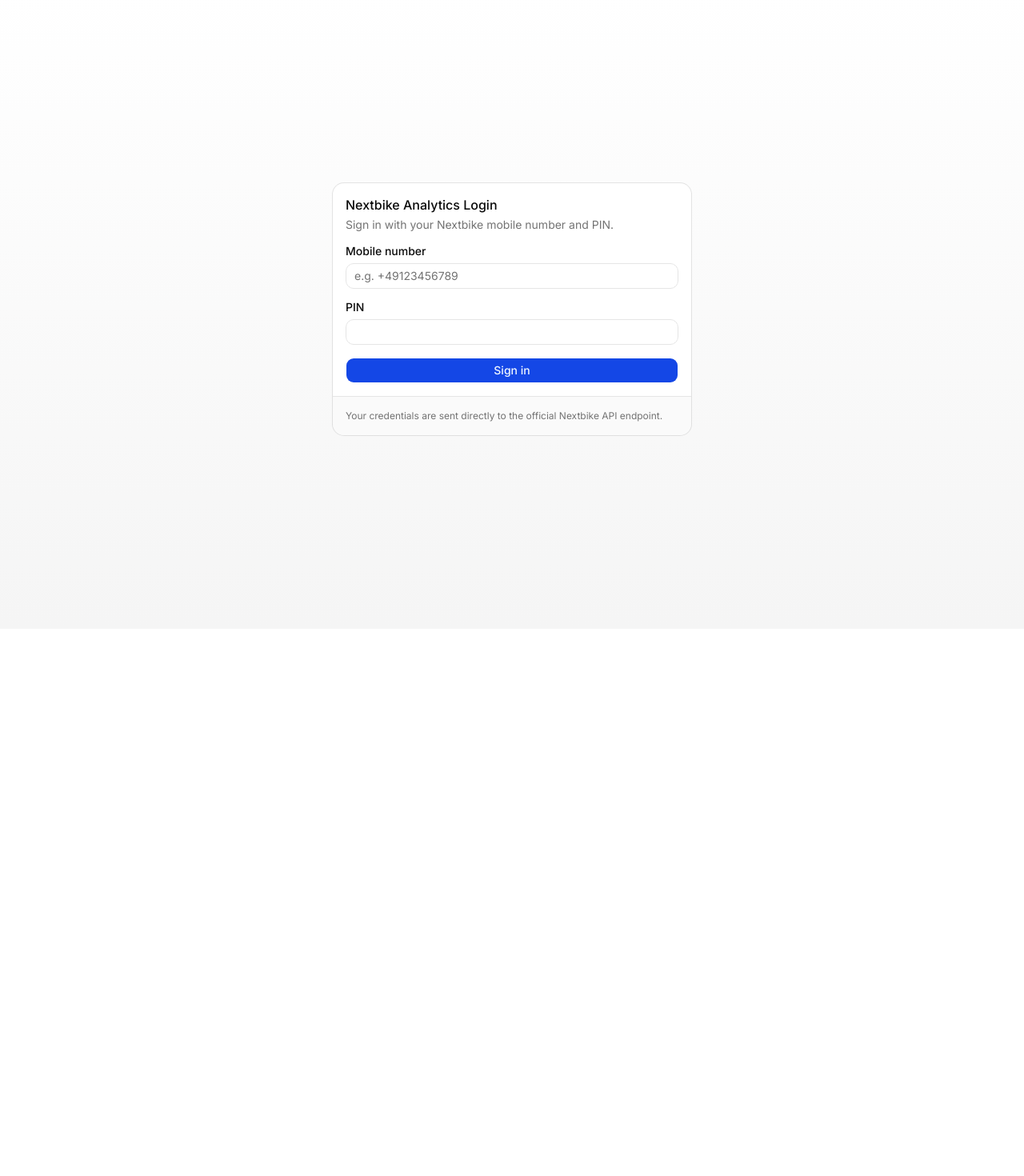
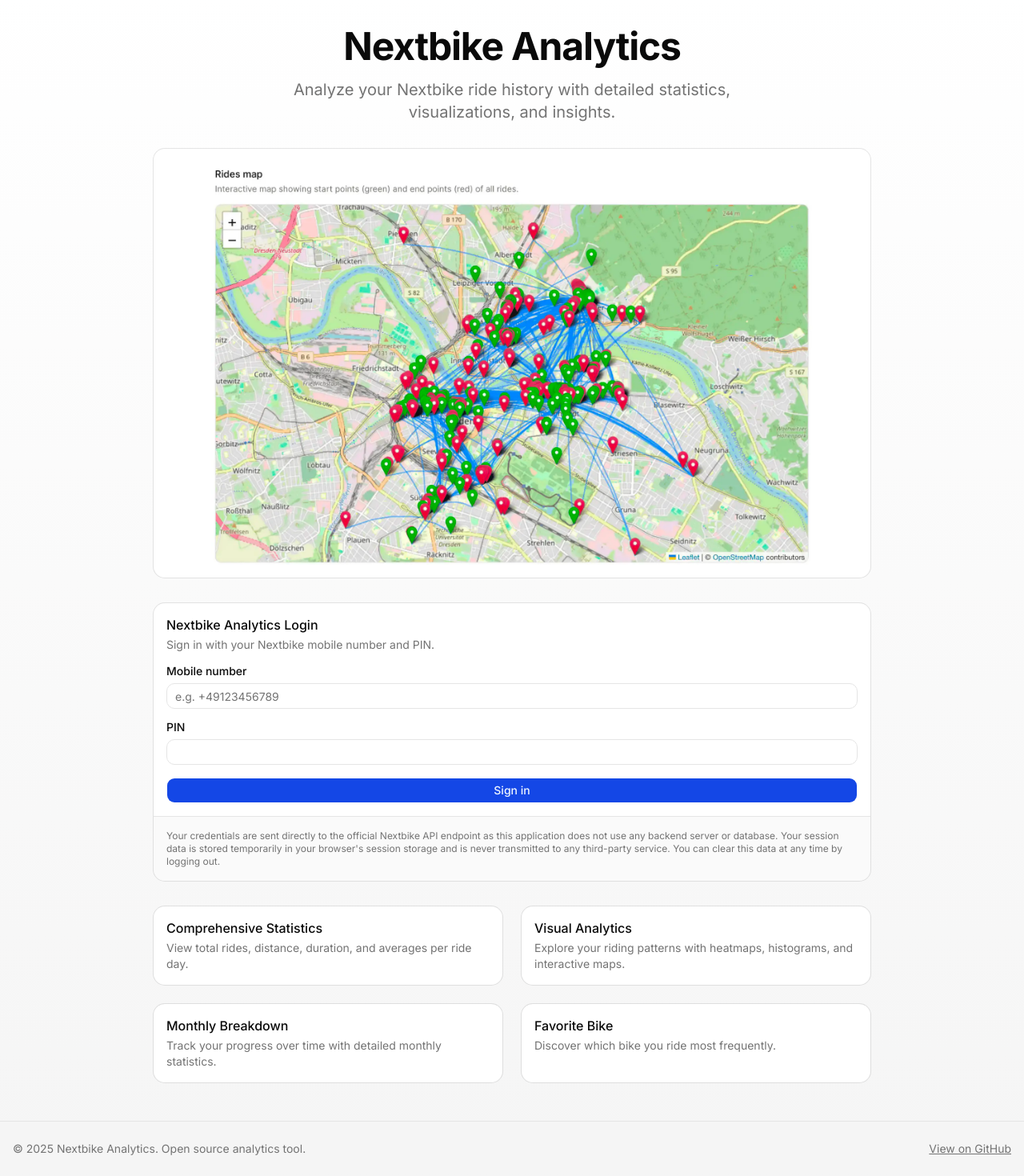
Before and after one commit to rFranzr/nextbike-analytics, a Next.js app: page / in a window 1280 px wide. Shown: the part 14-1484 px from the top of the page at 80% size. Before the commit the page ends 800 px from the top, so only its background shows below. Built offline with nearby package versions, Linux system fonts and the light colour scheme.

Commit message:
Feat: build a small landingpage

```diff
--- a/app/page.tsx
+++ b/app/page.tsx
@@ -1,5 +1,104 @@
+import Image from "next/image";
 import { LoginForm } from "@/components/login-form";
+import { Card, CardContent, CardHeader, CardTitle, CardDescription } from "@/components/ui/card";
 
 export default function Page() {
-  return <LoginForm />;
+  return (
+    <div className="flex min-h-screen flex-col bg-gradient-to-b from-background to-muted">
+      <main className="flex-1">
+        <div className="container mx-auto px-4 py-12">
+          <div className="mx-auto max-w-4xl space-y-8">
+            {/* Hero Section */}
+            <div className="text-center space-y-4">
+              <h1 className="text-4xl font-bold tracking-tight sm:text-5xl">
+                Nextbike Analytics
+              </h1>
+              <p className="text-xl text-muted-foreground max-w-2xl mx-auto">
+                Analyze your Nextbike ride history with detailed statistics, visualizations, and insights.
+              </p>
+            </div>
+
+            {/* Overview Image */}
+            <Card>
+              <CardContent className="p-0">
+                <div className="relative w-full aspect-video overflow-hidden rounded-lg">
+                  <Image
+                    src="/map.webp"
+                    alt="Nextbike Analytics Dashboard Overview"
+                    fill
+                    className="object-contain"
+                    priority
+                  />
+                </div>
+              </CardContent>
+            </Card>
+
+            {/* Login Section */}
+            <div className="flex justify-center">
+              <div className="w-full">
+                <LoginForm />
+              </div>
+            </div>
+
+
+            {/* Features Section */}
+            <div className="grid gap-6 md:grid-cols-2">
+              <Card>
+                <CardHeader>
+                  <CardTitle>Comprehensive Statistics</CardTitle>
+                  <CardDescription>
+                    View total rides, distance, duration, and averages per ride day.
+                  </CardDescription>
+                </CardHeader>
+              </Card>
+              <Card>
+                <CardHeader>
+                  <CardTitle>Visual Analytics</CardTitle>
+                  <CardDescription>
+                    Explore your riding patterns with heatmaps, histograms, and interactive maps.
+                  </CardDescription>
+                </CardHeader>
+              </Card>
+              <Card>
+                <CardHeader>
+                  <CardTitle>Monthly Breakdown</CardTitle>
+                  <CardDescription>
+                    Track your progress over time with detailed monthly statistics.
+                  </CardDescription>
+                </CardHeader>
+              </Card>
+              <Card>
+                <CardHeader>
+                  <CardTitle>Favorite Bike</CardTitle>
+                  <CardDescription>
+                    Discover which bike you ride most frequently.
+                  </CardDescription>
+                </CardHeader>
+              </Card>
+            </div>
+
+          </div>
+        </div>
+      </main>
+
+      {/* Footer */}
+      <footer className="border-t bg-muted/50 py-6">
+        <div className="container mx-auto px-4">
+          <div className="flex flex-col items-center justify-between gap-4 md:flex-row">
+            <p className="text-sm text-muted-foreground">
+              © {new Date().getFullYear()} Nextbike Analytics. Open source analytics tool.
+            </p>
+            <a
+              href="https://github.com/yourusername/nextbike-analysis"
+              target="_blank"
+              rel="noopener noreferrer"
+              className="text-sm text-muted-foreground hover:text-foreground transition-colors underline"
+            >
+              View on GitHub
+            </a>
+          </div>
+        </div>
+      </footer>
+    </div>
+  );
 }
--- a/components/login-form.tsx
+++ b/components/login-form.tsx
@@ -78,8 +78,8 @@
   }
 
   return (
-    <div className="flex min-h-screen items-center justify-center bg-gradient-to-b from-background to-muted px-4">
-      <Card className="w-full max-w-md">
+    <div className="flex items-center justify-center from-background to-muted">
+      <Card className="w-full">
         <CardHeader>
           <CardTitle>Nextbike Analytics Login</CardTitle>
           <CardDescription>Sign in with your Nextbike mobile number and PIN.</CardDescription>
@@ -120,7 +120,7 @@
         </CardContent>
         <CardFooter>
           <p className="text-xs text-muted-foreground">
-            Your credentials are sent directly to the official Nextbike API endpoint.
+            Your credentials are sent directly to the official Nextbike API endpoint as this application does not use any backend server or database. Your session data is stored temporarily in your browser&apos;s session storage and is never transmitted to any third-party service. You can clear this data at any time by logging out.
           </p>
         </CardFooter>
       </Card>
```
Also changed, not shown: public/map.webp (added).
